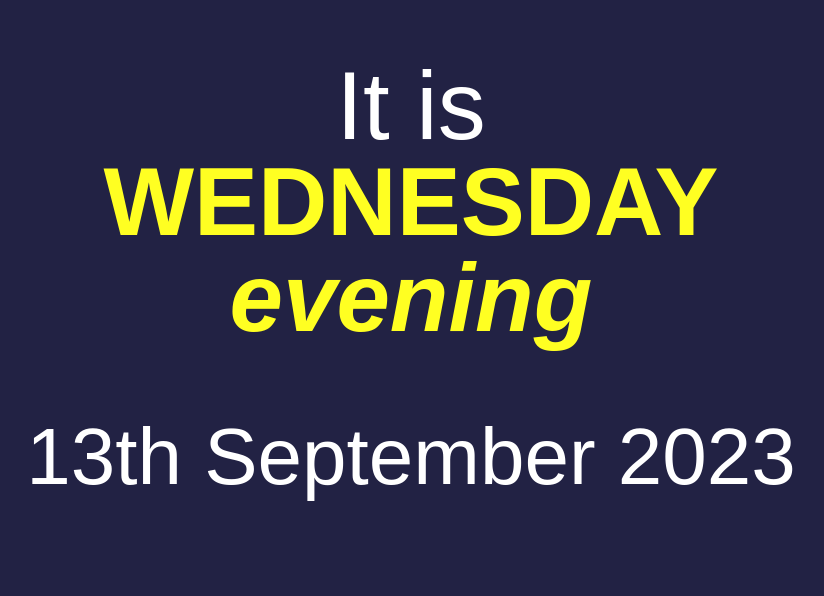
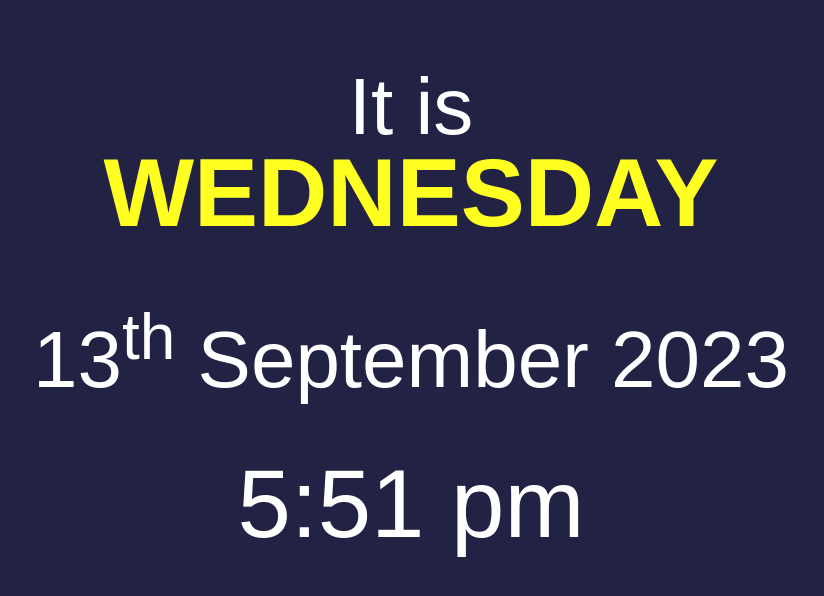
Before and after one commit to alanholding/alanholding.github.io, a plain HTML site: page index.html in a window 1280 px wide. Shown: the whole page, without its empty margins (229-1053 px from the left). Drawn offline with Linux system fonts and the light colour scheme.

Commit message:
Gerard's first changes

```diff
--- a/index.html
+++ b/index.html
@@ -5,11 +5,12 @@
 	<meta name="viewport" content="width=device-width, initial-scale=1">
 	<meta name="apple-mobile-web-app-capable" content="yes">
 	<title>Dementia Clock</title>
-	<link rel="stylesheet" href="style.css">
-	<script type="text/javascript" src="script.js"></script>
+	<link rel="stylesheet" href="style.css?v=0.2">
+	<script type="text/javascript" src="script.js?v=0.2"></script>
 </head>
 <body onload="startTime()">
 	<div><p id="fyd-day"></p></div>
 	<div><p id="fyd-date"></p></div>
+	<div><p id="fyd-time"></p></div>
 </body>
 </html>
--- a/script.js
+++ b/script.js
@@ -10,11 +10,12 @@ function startTime() {
 	var day = dayNames[today.getDay()];
 	var hour = today.getHours();
 	var hourTwelve = hour % 12
-	var ampm = getAMPMPhrase(hour);
+	var ampm = (hour > 11 ? "pm" : "am");
 	var minute = fixZeroes(today.getMinutes());
-	document.getElementById('fyd-day').innerHTML = "It is<br /><strong>" + day.toUpperCase() + "<br /><i>" + ampm + "</i></strong>";
-	document.getElementById('fyd-date').innerHTML = "<small>" + date + suffix + " " + month + " " + year + "</small>";
-	setTimeout(startTime, 60000);
+	document.getElementById('fyd-day').innerHTML = "<small>It is</small><br /><strong>" + day.toUpperCase() + "</strong>";
+	document.getElementById('fyd-date').innerHTML = "<small>" + date + "<sup>" + suffix + "</sup> " + month + " " + year + "</small>";
+	document.getElementById('fyd-time').innerHTML = hourTwelve + ":" + minute + " " + ampm;
+	setTimeout(startTime, 1000);
 }
 
 function fixZeroes(i) {
@@ -35,13 +36,3 @@ function getOrdinal(i) {
 	    return "th";
 	}
 }
-
-function getAMPMPhrase(i) {
-	if ((i >= 0 && i < 5) || (i >= 22 && i < 24)) {return "night time"};
-	if (i >= 5 && i < 8) {return "early morning"};
-	if (i >= 8 && i < 12) {return "morning"};
-	if (i >= 12 && i < 13) {return "noon"};
-	if (i >= 13 && i < 17) {return "afternoon"};
-	if (i >= 17 && i < 20) {return "evening"};
-	if (i >= 20 && i < 22) {return "late evening"};
-}
--- a/style.css
+++ b/style.css
@@ -10,9 +10,14 @@ strong {
 	color: #ffff22;
 }
 p {
-	line-height: 1em;
+	line-height: 0.9em;
 	margin: 0;
+	padding: 0;
 }
 div {
-	margin: 0.6em;
+	margin: 0.6em 0 0 0;
+	padding: 0;
 }
+sup {
+	font-size: .8em;
+}
```
